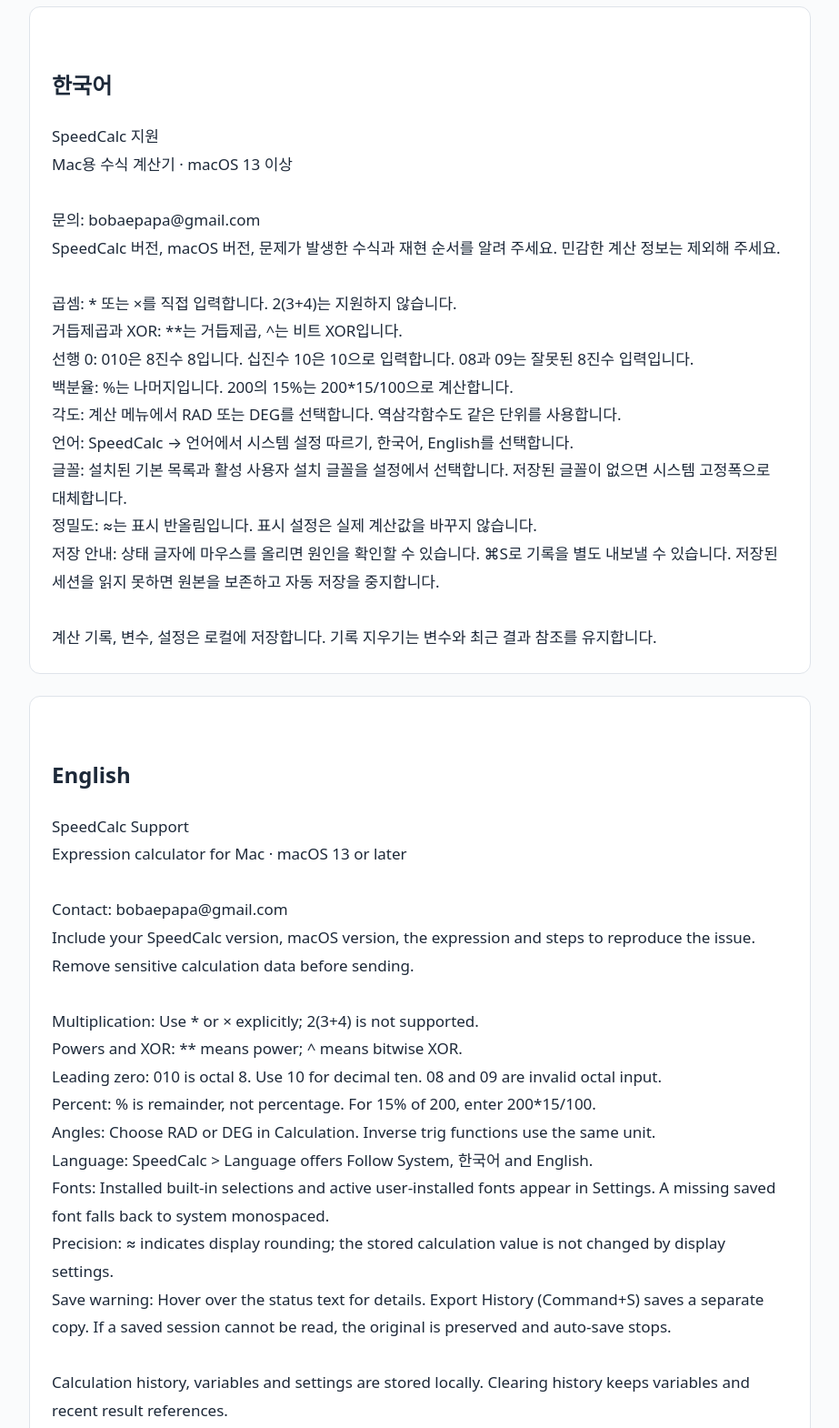
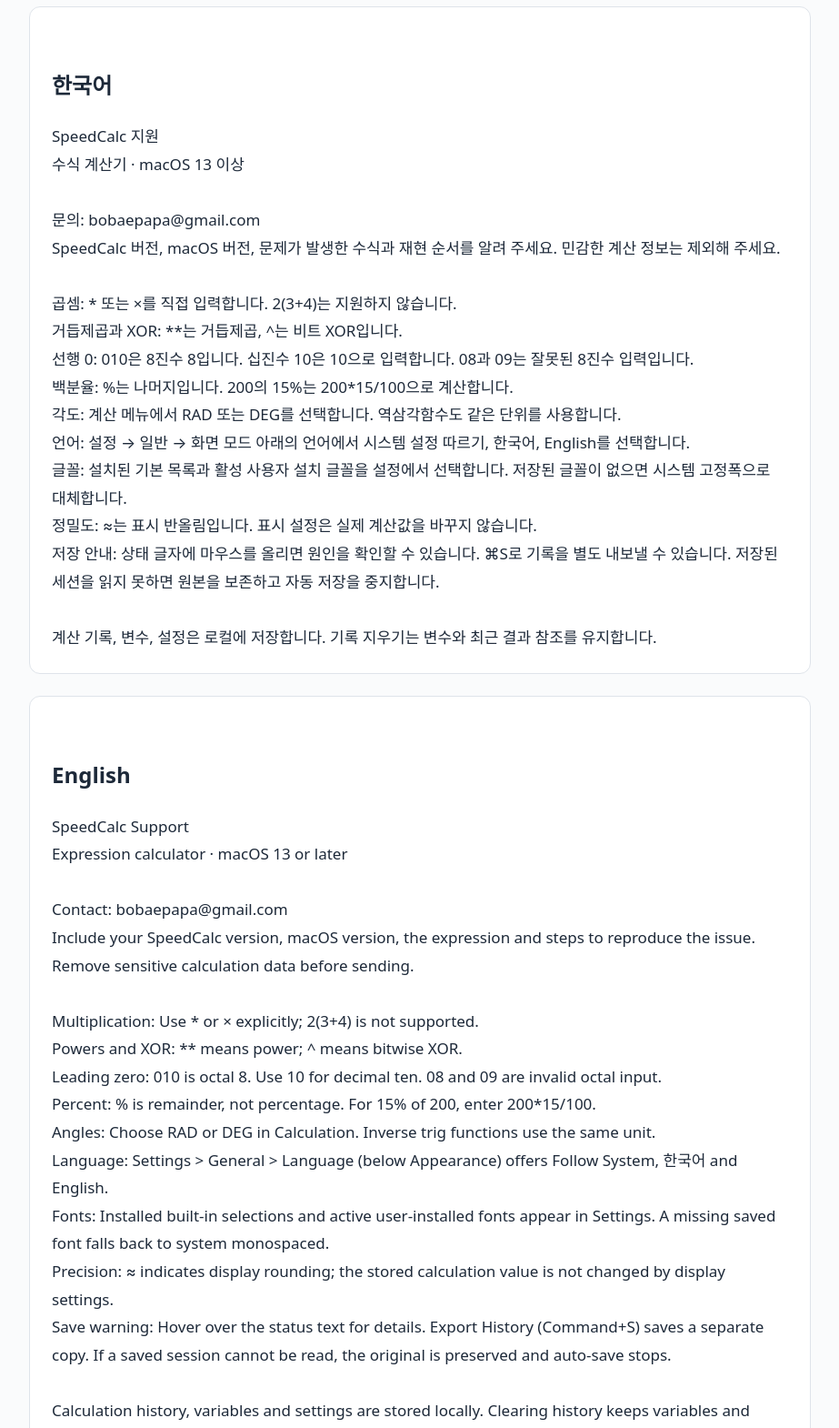
Before and after one commit to bobaepapa/bobaepapa.github.io, a plain HTML site: page support/speedcalc/index.html in a window 1280 px wide. Shown: the part 180-1750 px from the top of the page at 91% size, without its empty margins (178-1101 px from the left). Drawn offline with Linux system fonts and the light colour scheme.

Commit message:
docs: SpeedCalc 지원·개인정보 페이지에서 Mac 문구 제거
Uarty 0.9.36이 Guideline 5.2.5(부제의 "Mac" 사용)로 반려되었다.
심사 담당자가 Support URL 을 열어 보므로 SpeedCalc 페이지도 Uarty 와
같은 기준으로 맞춘다. 같은 김에 언어 선택 위치 안내를 현재 앱에 맞게 고친다.

- support/speedcalc: "Mac용"/"for Mac" 제거, "Mac에서"/"your Mac"을
  "컴퓨터"로 바꿈. "macOS 13 이상" 같은 요구 사항 표기는 유지. 기준일 유지
- 언어 안내: "SpeedCalc → 언어"를 "설정 → 일반 → 화면 모드 아래의 언어"로
  수정 (0.6.0 앱 동작과 speedcalc 저장소 support.txt 기준)
- support/index.html: SpeedCalc 항목 설명만 변경. 사이트 소개 문구는 유지

검증: speedcalc 페이지 본문에 "Mac" 단어가 남지 않음을 grep 으로 확인

Co-Authored-By: Claude Opus 5.5 <noreply@anthropic.com>

```diff
--- a/support/speedcalc/index.html
+++ b/support/speedcalc/index.html
@@ -1,6 +1,6 @@
 <!doctype html>
 <html lang="en"><head><meta charset="utf-8"><meta name="viewport" content="width=device-width, initial-scale=1"><meta name="description" content="SpeedCalc calculator support and privacy information in English and Korean."><title>SpeedCalc Support · 지원</title><style>body{max-width:860px;margin:0 auto;padding:40px 24px 64px;font:17px/1.8 system-ui,-apple-system,sans-serif;color:#1d2939;background:#fafbfc}a{color:#175cd3}nav{display:flex;flex-wrap:wrap;gap:20px;margin-bottom:32px}h1{font-size:32px;line-height:1.3}h2{font-size:24px;margin-top:40px}section{background:white;border:1px solid #dfe4ea;border-radius:12px;padding:24px;margin:24px 0}pre{white-space:pre-wrap;overflow-wrap:anywhere;font:inherit;margin:0}footer{color:#667085;font-size:14px}</style></head><body><header><h1>SpeedCalc Support · 지원</h1><nav aria-label="Navigation"><a href="./">Support / 지원</a><a href="privacy.html">Privacy / 개인정보</a><a href="#ko">한국어</a><a href="#en">English</a></nav></header><main><section id="ko" lang="ko"><h2>한국어</h2><pre>SpeedCalc 지원
-Mac용 수식 계산기 · macOS 13 이상
+수식 계산기 · macOS 13 이상
 
 문의: bobaepapa@gmail.com
 SpeedCalc 버전, macOS 버전, 문제가 발생한 수식과 재현 순서를 알려 주세요. 민감한 계산 정보는 제외해 주세요.
@@ -10,7 +10,7 @@ SpeedCalc 버전, macOS 버전, 문제가 발생한 수식과 재현 순서를
 선행 0: 010은 8진수 8입니다. 십진수 10은 10으로 입력합니다. 08과 09는 잘못된 8진수 입력입니다.
 백분율: %는 나머지입니다. 200의 15%는 200*15/100으로 계산합니다.
 각도: 계산 메뉴에서 RAD 또는 DEG를 선택합니다. 역삼각함수도 같은 단위를 사용합니다.
-언어: SpeedCalc → 언어에서 시스템 설정 따르기, 한국어, English를 선택합니다.
+언어: 설정 → 일반 → 화면 모드 아래의 언어에서 시스템 설정 따르기, 한국어, English를 선택합니다.
 글꼴: 설치된 기본 목록과 활성 사용자 설치 글꼴을 설정에서 선택합니다. 저장된 글꼴이 없으면 시스템 고정폭으로 대체합니다.
 정밀도: ≈는 표시 반올림입니다. 표시 설정은 실제 계산값을 바꾸지 않습니다.
 저장 안내: 상태 글자에 마우스를 올리면 원인을 확인할 수 있습니다. ⌘S로 기록을 별도 내보낼 수 있습니다. 저장된 세션을 읽지 못하면 원본을 보존하고 자동 저장을 중지합니다.
@@ -18,7 +18,7 @@ SpeedCalc 버전, macOS 버전, 문제가 발생한 수식과 재현 순서를
 계산 기록, 변수, 설정은 로컬에 저장합니다. 기록 지우기는 변수와 최근 결과 참조를 유지합니다.
 </pre></section>
 <section id="en" lang="en"><h2>English</h2><pre>SpeedCalc Support
-Expression calculator for Mac · macOS 13 or later
+Expression calculator · macOS 13 or later
 
 Contact: bobaepapa@gmail.com
 Include your SpeedCalc version, macOS version, the expression and steps to reproduce the issue. Remove sensitive calculation data before sending.
@@ -28,7 +28,7 @@ Powers and XOR: ** means power; ^ means bitwise XOR.
 Leading zero: 010 is octal 8. Use 10 for decimal ten. 08 and 09 are invalid octal input.
 Percent: % is remainder, not percentage. For 15% of 200, enter 200*15/100.
 Angles: Choose RAD or DEG in Calculation. Inverse trig functions use the same unit.
-Language: SpeedCalc &gt; Language offers Follow System, 한국어 and English.
+Language: Settings &gt; General &gt; Language (below Appearance) offers Follow System, 한국어 and English.
 Fonts: Installed built-in selections and active user-installed fonts appear in Settings. A missing saved font falls back to system monospaced.
 Precision: ≈ indicates display rounding; the stored calculation value is not changed by display settings.
 Save warning: Hover over the status text for details. Export History (Command+S) saves a separate copy. If a saved session cannot be read, the original is preserved and auto-save stops.
```
Also changed, not shown: support/index.html (+1 -1 lines), support/speedcalc/privacy.html (+2 -2 lines).
